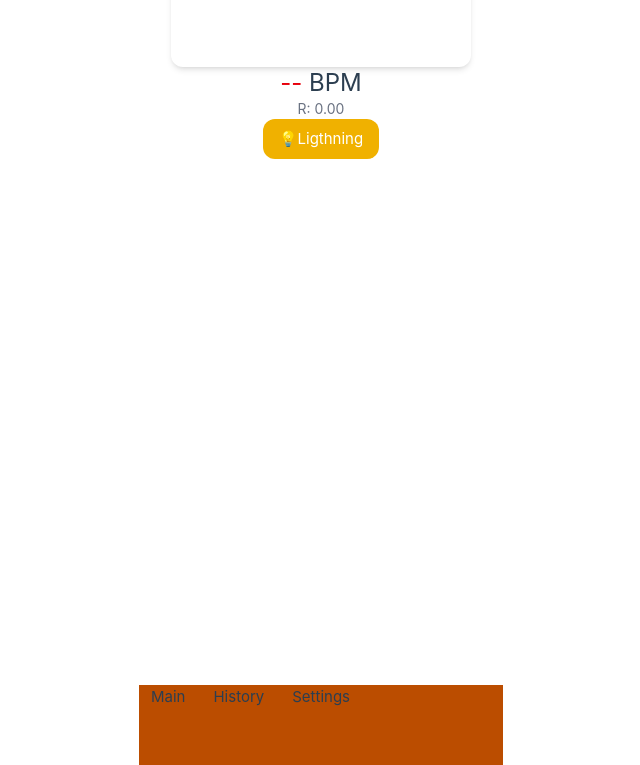
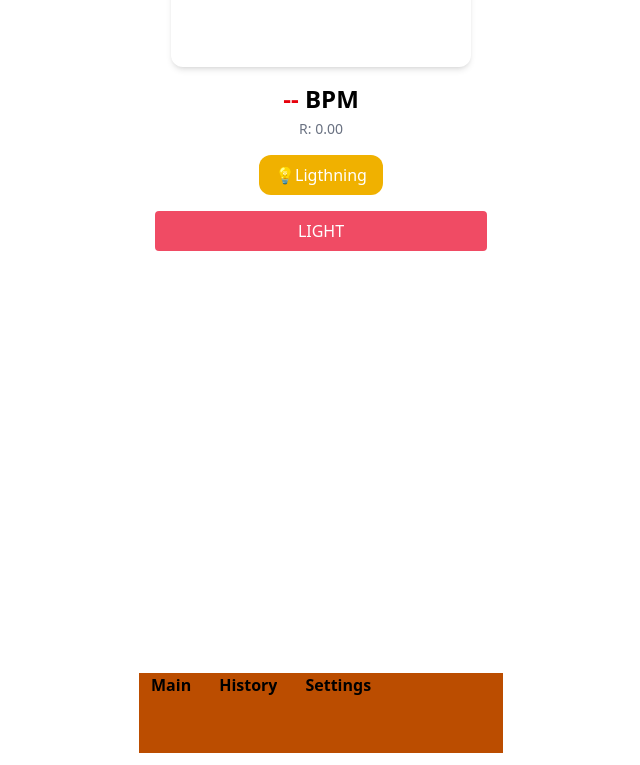
Before and after one commit to Maltaerman/vue-3-pulse-measure, a Vue app: page / in a window 1280 px wide. Shown: the part 115-880 px from the top of the page, without its empty margins (137-777 px from the left). Built offline with nearby package versions, Linux system fonts and the light colour scheme; no server answers.

Commit message:
feat(): tailiwdn theme

```diff
--- /dev/null
+++ b/src/components/base/BaseThemeToggle.vue
@@ -0,0 +1,37 @@
+<script setup lang="ts">
+import { ref } from 'vue'
+
+const THEME_ENUM = {
+  DARK: 'dark',
+  LIGHT: 'light',
+}
+
+const theme = ref(localStorage.getItem('theme') || THEME_ENUM.LIGHT)
+
+function setTheme(value: string) {
+  theme.value = value;
+
+  localStorage.setItem('theme', theme.value)
+
+  document.documentElement.dataset.theme = theme.value;
+}
+
+setTheme(theme.value)
+
+
+function toggleTheme() {
+  const isDark = theme.value === THEME_ENUM.DARK;
+
+  theme.value = isDark ? THEME_ENUM.LIGHT : THEME_ENUM.DARK;
+
+  setTheme(theme.value)
+}
+</script>
+
+<template>
+  <button
+    @click="toggleTheme"
+    class="uppercase px-4 py-2 rounded bg-primary-600 text-neutral-100 transition-colors duration-300 cursor-pointer font-regular"
+    v-text="theme"
+  />
+</template>
--- a/src/layout/DefaultLayout.vue
+++ b/src/layout/DefaultLayout.vue
@@ -1,5 +1,7 @@
 <script lang="ts" setup>
-import { ref } from 'vue';
+import { ref } from 'vue'
+
+import BaseThemeToggle from '@/components/base/BaseThemeToggle.vue'
 
 import ToolBar from '@/components/layout/ToolBar.vue';
 import CookieBanner from '@/components/layout/CookieBanner.vue';
@@ -10,8 +12,10 @@ const isCookieBannerShown = ref(false);
 
 <template>
   <div>
-    <main class="relative flex size-full flex-1 flex-col --screenMinHeight">
+    <main class="relative flex size-full flex-1 flex-col --screenMinHeight bg-neutral-100 transition-colors duration-300">
       <slot />
+
+      <BaseThemeToggle />
     </main>
 
 
--- a/src/styles/base.css
+++ /dev/null
@@ -1,86 +0,0 @@
-/* color palette from <https://github.com/vuejs/theme> */
-:root {
-  --vt-c-white: #ffffff;
-  --vt-c-white-soft: #f8f8f8;
-  --vt-c-white-mute: #f2f2f2;
-
-  --vt-c-black: #181818;
-  --vt-c-black-soft: #222222;
-  --vt-c-black-mute: #282828;
-
-  --vt-c-indigo: #2c3e50;
-
-  --vt-c-divider-light-1: rgba(60, 60, 60, 0.29);
-  --vt-c-divider-light-2: rgba(60, 60, 60, 0.12);
-  --vt-c-divider-dark-1: rgba(84, 84, 84, 0.65);
-  --vt-c-divider-dark-2: rgba(84, 84, 84, 0.48);
-
-  --vt-c-text-light-1: var(--vt-c-indigo);
-  --vt-c-text-light-2: rgba(60, 60, 60, 0.66);
-  --vt-c-text-dark-1: var(--vt-c-white);
-  --vt-c-text-dark-2: rgba(235, 235, 235, 0.64);
-}
-
-/* semantic color variables for this project */
-:root {
-  --color-background: var(--vt-c-white);
-  --color-background-soft: var(--vt-c-white-soft);
-  --color-background-mute: var(--vt-c-white-mute);
-
-  --color-border: var(--vt-c-divider-light-2);
-  --color-border-hover: var(--vt-c-divider-light-1);
-
-  --color-heading: var(--vt-c-text-light-1);
-  --color-text: var(--vt-c-text-light-1);
-
-  --section-gap: 160px;
-}
-
-@media (prefers-color-scheme: dark) {
-  :root {
-    --color-background: var(--vt-c-black);
-    --color-background-soft: var(--vt-c-black-soft);
-    --color-background-mute: var(--vt-c-black-mute);
-
-    --color-border: var(--vt-c-divider-dark-2);
-    --color-border-hover: var(--vt-c-divider-dark-1);
-
-    --color-heading: var(--vt-c-text-dark-1);
-    --color-text: var(--vt-c-text-dark-2);
-  }
-}
-
-*,
-*::before,
-*::after {
-  box-sizing: border-box;
-  margin: 0;
-  font-weight: normal;
-}
-
-body {
-  min-height: 100vh;
-  color: var(--color-text);
-  background: var(--color-background);
-  transition:
-    color 0.5s,
-    background-color 0.5s;
-  line-height: 1.6;
-  font-family:
-    Inter,
-    -apple-system,
-    BlinkMacSystemFont,
-    'Segoe UI',
-    Roboto,
-    Oxygen,
-    Ubuntu,
-    Cantarell,
-    'Fira Sans',
-    'Droid Sans',
-    'Helvetica Neue',
-    sans-serif;
-  font-size: 15px;
-  text-rendering: optimizeLegibility;
-  -webkit-font-smoothing: antialiased;
-  -moz-osx-font-smoothing: grayscale;
-}
--- a/src/styles/main.css
+++ b/src/styles/main.css
@@ -1,6 +1,5 @@
-@import "tailwindcss";
+@import './tailwind.css';
 
-@import './base.css';
 @import './layout.css';
 
 #app {
```
Also changed, not shown: src/styles/tailwind.css (added).
